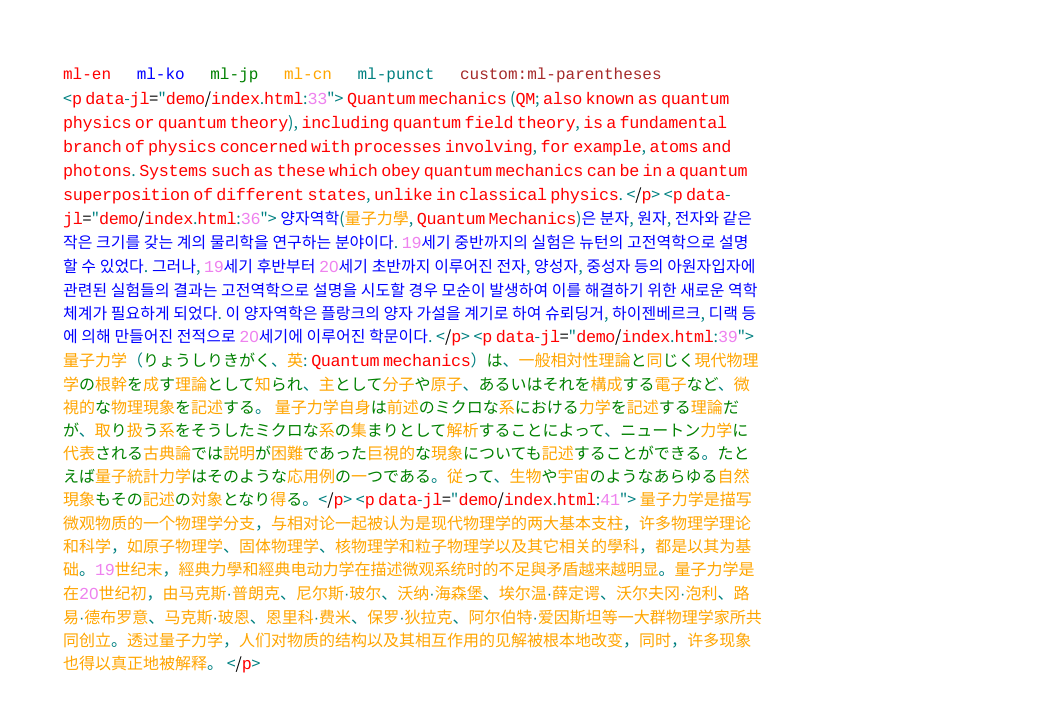
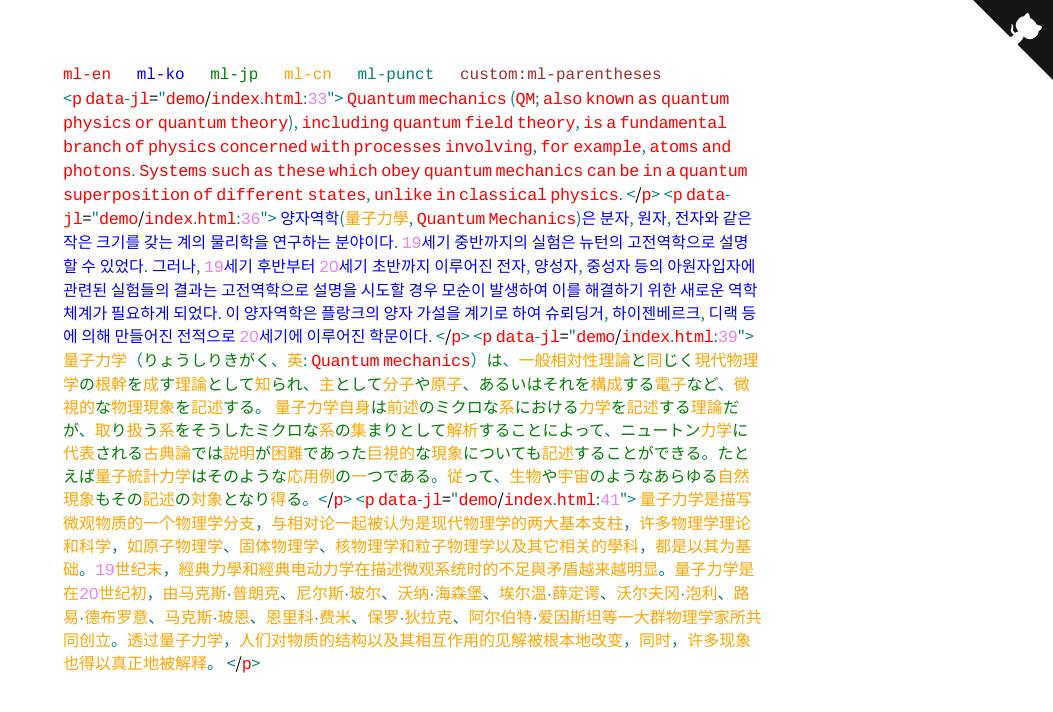
Before and after one commit to multilingualjs/multilingual.js, a website: page demo/index.html in a window 1280 px wide. Shown: the whole page, without its empty margins (227-1280 px from the left). Drawn offline with nearby package versions, Linux system fonts and the light colour scheme.

Commit message:
github corner

```diff
--- a/demo/index.html
+++ b/demo/index.html
@@ -43,6 +43,6 @@
       </p>
     </div>
   </div>
-
+<a href="https://your-url" class="github-corner"><svg width="80" height="80" viewBox="0 0 250 250" style="fill:#151513; color:#fff; position: absolute; top: 0; border: 0; right: 0;"><path d="M0,0 L115,115 L130,115 L142,142 L250,250 L250,0 Z"></path><path d="M128.3,109.0 C113.8,99.7 119.0,89.6 119.0,89.6 C122.0,82.7 120.5,78.6 120.5,78.6 C119.2,72.0 123.4,76.3 123.4,76.3 C127.3,80.9 125.5,87.3 125.5,87.3 C122.9,97.6 130.6,101.9 134.4,103.2" fill="currentColor" style="transform-origin: 130px 106px;" class="octo-arm"></path><path d="M115.0,115.0 C114.9,115.1 118.7,116.5 119.8,115.4 L133.7,101.6 C136.9,99.2 139.9,98.4 142.2,98.6 C133.8,88.0 127.5,74.4 143.8,58.0 C148.5,53.4 154.0,51.2 159.7,51.0 C160.3,49.4 163.2,43.6 171.4,40.1 C171.4,40.1 176.1,42.5 178.8,56.2 C183.1,58.6 187.2,61.8 190.9,65.4 C194.5,69.0 197.7,73.2 200.1,77.6 C213.8,80.2 216.3,84.9 216.3,84.9 C212.7,93.1 206.9,96.0 205.4,96.6 C205.1,102.4 203.0,107.8 198.3,112.5 C181.9,128.9 168.3,122.5 157.7,114.1 C157.9,116.9 156.7,120.9 152.7,124.9 L141.0,136.5 C139.8,137.7 141.6,141.9 141.8,141.8 Z" fill="currentColor" class="octo-body"></path></svg></a><style>.github-corner:hover .octo-arm{animation:octocat-wave 560ms ease-in-out}@keyframes octocat-wave{0%,100%{transform:rotate(0)}20%,60%{transform:rotate(-25deg)}40%,80%{transform:rotate(10deg)}}@media (max-width:500px){.github-corner:hover .octo-arm{animation:none}.github-corner .octo-arm{animation:octocat-wave 560ms ease-in-out}}</style>
 </body>
 </html>
```
